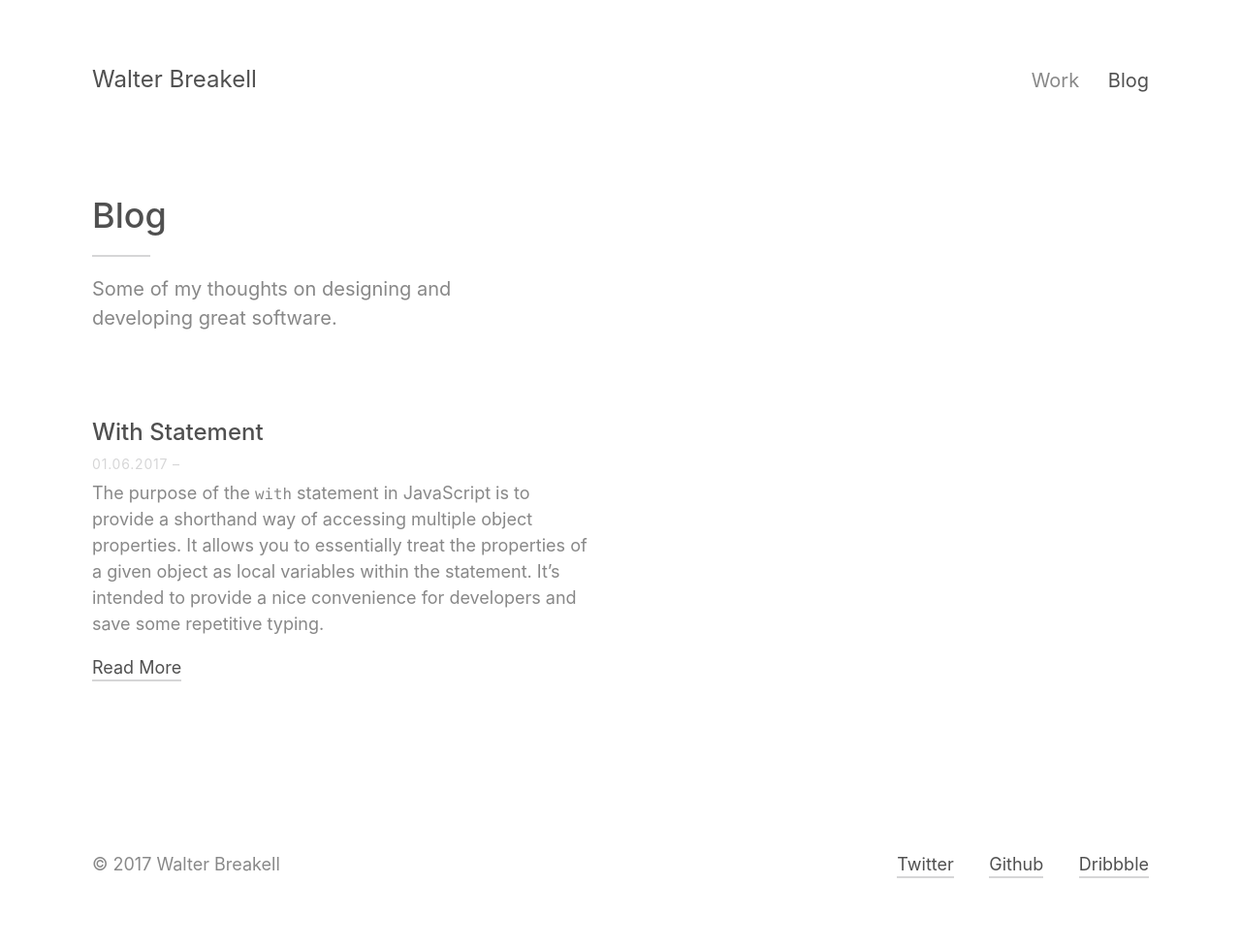
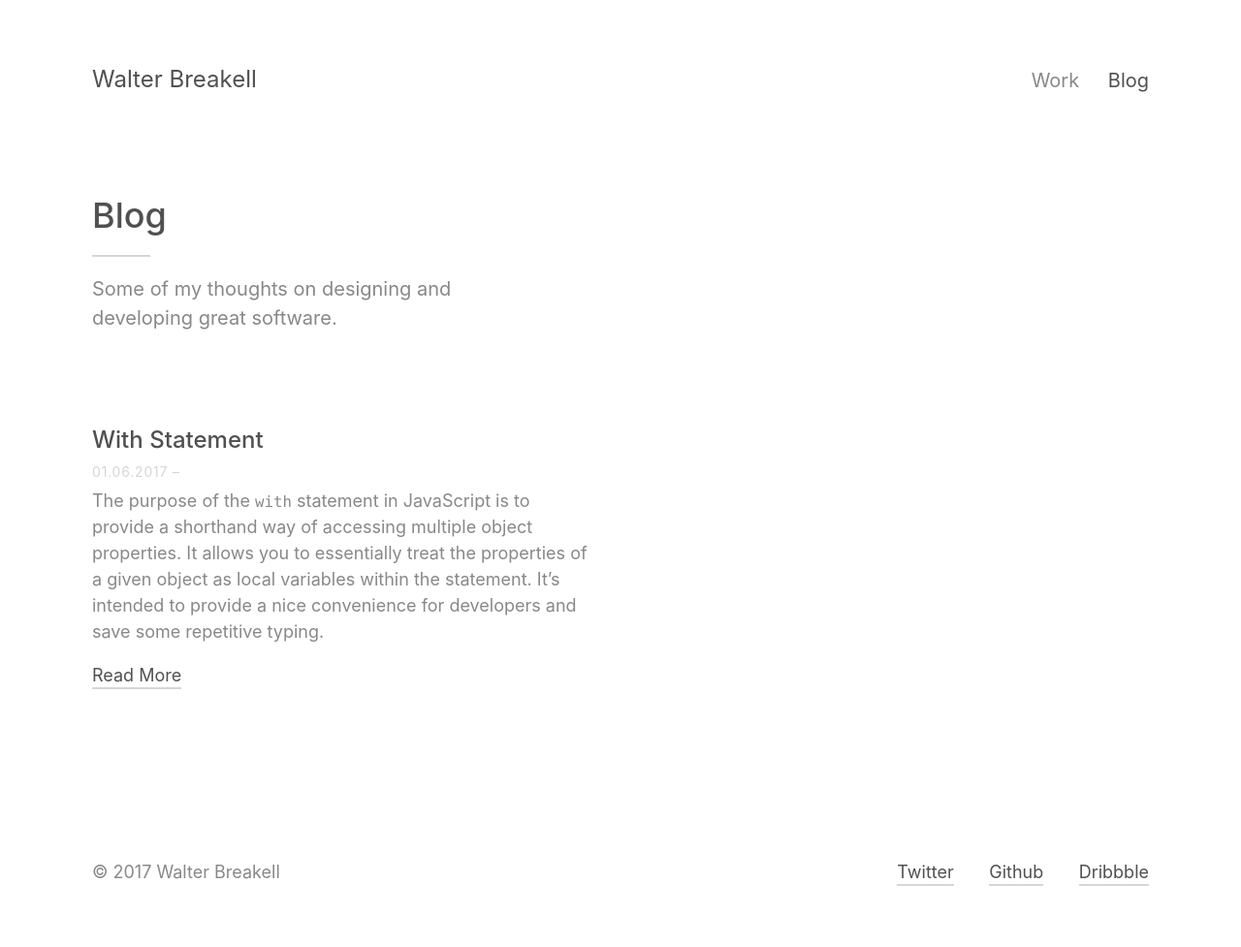
Before and after one commit to wbreakell/wbreakell.github.io, a Jekyll site: the page built from blog.html, in a window 1280 px wide. Shown: the whole page at 97% size. Built offline with Jekyll 4.4.1, drawn with Linux system fonts in a browser that asks for light colours.

Commit message:
Adjust the spacing between the headline and the list of posts

```diff
--- a/_sass/components/_headline.scss
+++ b/_sass/components/_headline.scss
@@ -1,6 +1,7 @@
 /* Headline */
 
 .c-headline {
+  margin-bottom: 6rem;
 
   &__title {
     color: #505050;
--- a/_sass/components/_post.scss
+++ b/_sass/components/_post.scss
@@ -14,6 +14,7 @@
     font-size: 1.25rem;
     font-weight: 500;
     margin-bottom: 0.3rem;
+    margin-top: 0;
 
     @media (min-width: 544px) {
       font-size: 1.5rem;
--- a/_sass/objects/_list.scss
+++ b/_sass/objects/_list.scss
@@ -3,7 +3,6 @@
 $gutter-width: 4rem;
 
 .o-list {
-  align-items: baseline;
   display: flex;
   flex-flow: row wrap;
   justify-content: flex-start;
--- a/blog.html
+++ b/blog.html
@@ -6,7 +6,7 @@
 permalink: /blog/
 ---
 
-<ul class="o-list u-mt4 u-mb4">
+<ul class="o-list u-mb4">
   {% for post in site.posts %}
     <li class="o-list__item c-post u-mb3">
       <h2 class="c-post__title">
```
